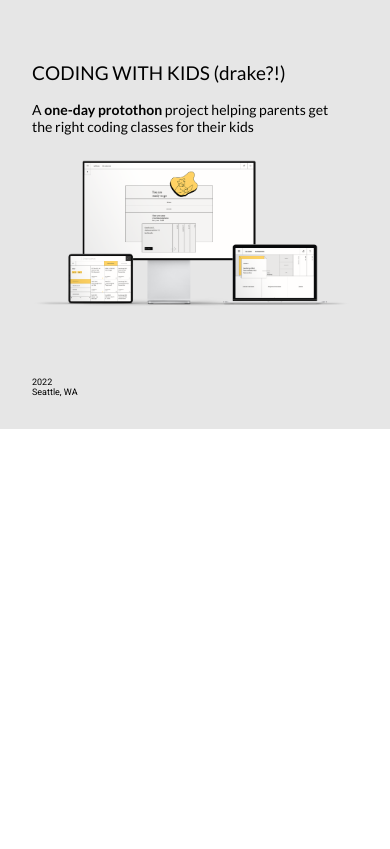
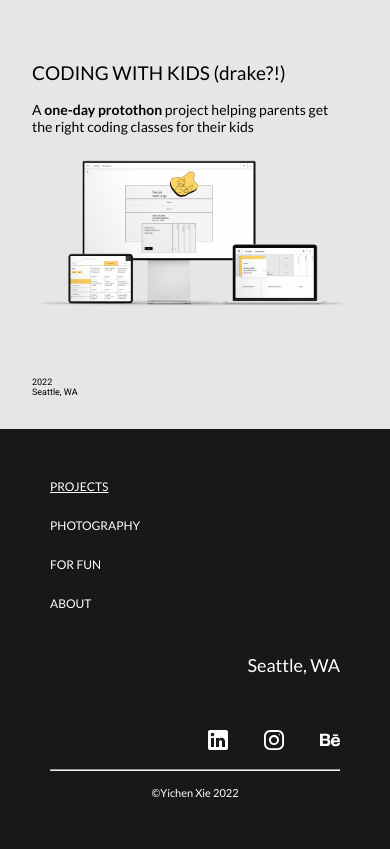
Before and after one commit to yash-shj/yichenxie-clone, a plain HTML site: page index.html in a window 390 px wide. Shown: the part 2447-3296 px from the top of the page. Before the commit the page ends 2876 px from the top, so only its background shows below. Drawn offline with Linux system fonts and the light colour scheme.

Commit message:
Add footer

```diff
--- a/index.html
+++ b/index.html
@@ -99,5 +99,30 @@
             </div>
         </div>
     </div>
+
+    <div class="footer-container">
+        <div class="footer">
+            <div class="left">
+                <ul>
+                    <li><u>PROJECTS</u></li>
+                    <li>PHOTOGRAPHY</li>
+                    <li>FOR FUN</li>
+                    <li>ABOUT</li>
+                </ul>
+                <img src="./images/logo.png">
+            </div>
+
+            <div class="right">
+                <div>Seattle, WA</div>
+                <ul class="socials">
+                    <li><img src="./images/linkedin.svg"></li>
+                    <li><img src="./images/instagram.svg"></li>
+                    <li><img src="./images/behance.svg"></li>
+                </ul>
+            </div>
+        </div>
+        <hr>
+        <div class="copyright">©Yichen Xie 2022</div>
+    </div>
 </body>
 </html>
--- a/style.css
+++ b/style.css
@@ -41,8 +41,12 @@ body {
 
 ul {
     display: flex;
+    list-style: none;
     gap: 2em;
-    list-style: none;
+}
+
+.nav ul {
+    gap: 2em;
     color: rgb(51, 51, 51);
     font-size: 1em;
 }
@@ -178,3 +182,71 @@ ul {
         flex-direction: column;
     }
 }
+
+.footer-container {
+    display: flex;
+    flex-direction: column;
+    gap: 15px;
+    padding: 75px;
+    background-color: rgb(24, 24, 24);
+    color: rgb(255, 255, 255);
+}
+
+.footer {
+    display: flex;
+    justify-content: space-between;
+}
+
+.footer .left, .footer .right {
+    display: flex;
+    flex-direction: column;
+    justify-content: space-between;
+    height: 100px;
+}
+
+.footer .left ul {
+    font-size: 12px;
+}
+
+.footer .left img {
+    height: 50px;
+    width: 50px;
+    filter: invert(100%);
+}
+
+.footer .right {
+    align-items: flex-end;
+    font-size: 18px;
+}
+
+.footer .right img {
+    width: 20px;
+}
+
+.copyright {
+    font-size: 11px;
+}
+
+@media (max-width: 720px) {
+    .footer-container {
+        padding: 50px;
+    }
+
+    .footer {
+        flex-direction: column;
+        justify-content: flex-start;
+        gap: 75px;
+    }
+
+    .footer .left ul {
+        flex-direction: column;
+    }
+
+    .footer .left img {
+        display: none;
+    }
+
+    .copyright {
+        align-self: center;
+    }
+}
```
Also changed, not shown: images/behance.svg (added), images/instagram.svg (added), images/linkedin.svg (added).
